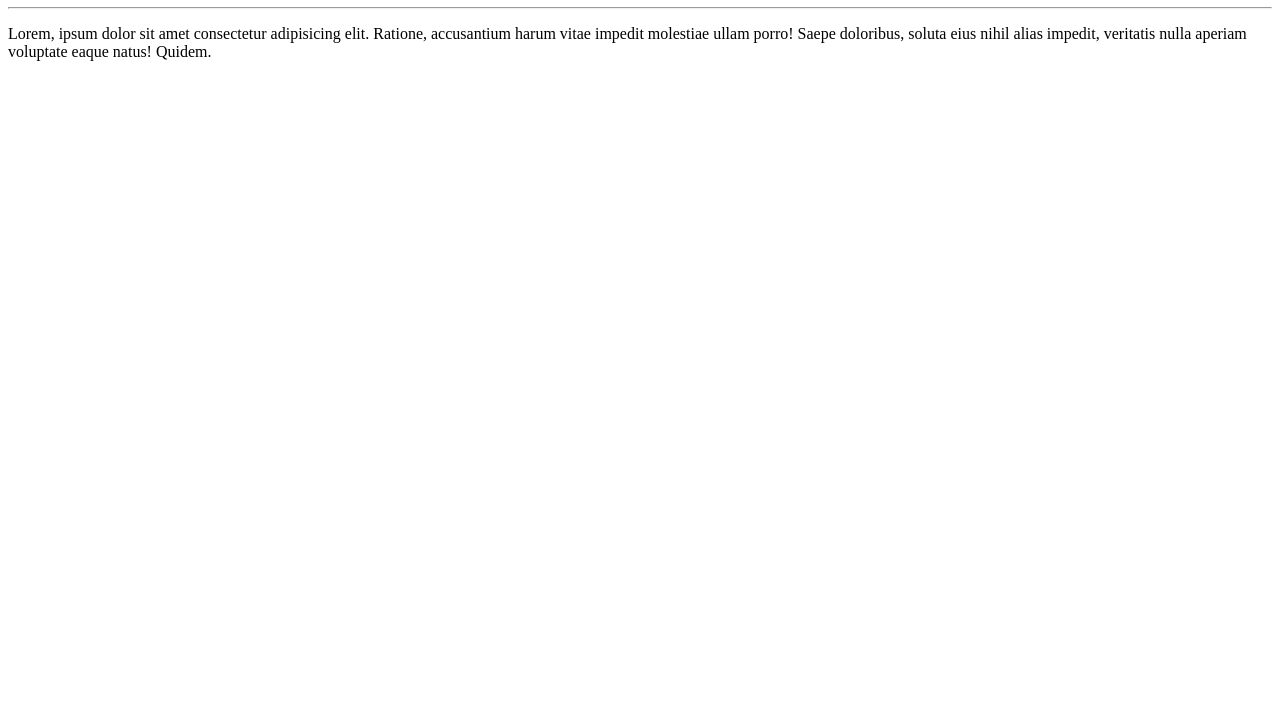
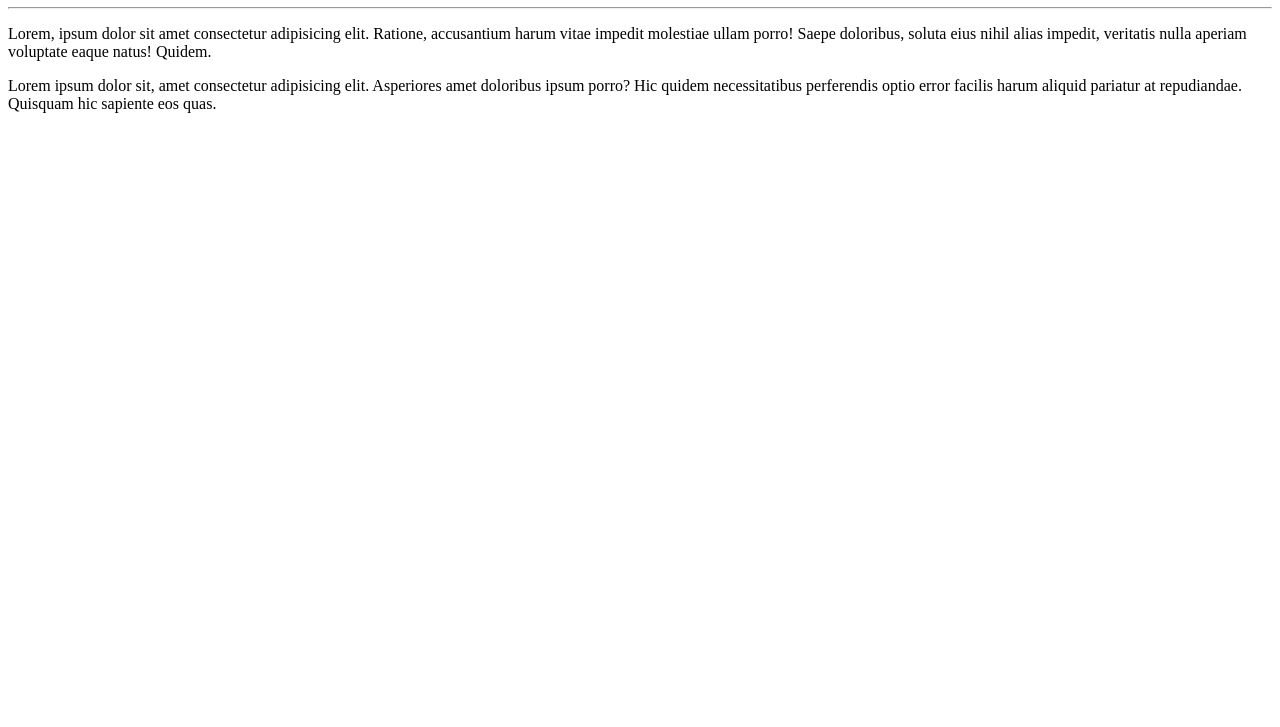
Before and after one commit to Flaviosantospro/Ola--Mundo, a plain HTML site: page site-exemplo/index.html in a window 1280 px wide. Shown: the part 73-800 px from the top of the page. Drawn offline with Linux system fonts and the light colour scheme.

Commit message:
Adicionei um paragrafo

```diff
--- a/site-exemplo/index.html
+++ b/site-exemplo/index.html
@@ -10,5 +10,6 @@
     <h1>Olá, Mundo</h1>
     <hr>
     <p>Lorem, ipsum dolor sit amet consectetur adipisicing elit. Ratione, accusantium harum vitae impedit molestiae ullam porro! Saepe doloribus, soluta eius nihil alias impedit, veritatis nulla aperiam voluptate eaque natus! Quidem.</p>
+    <p>Lorem ipsum dolor sit, amet consectetur adipisicing elit. Asperiores amet doloribus ipsum porro? Hic quidem necessitatibus perferendis optio error facilis harum aliquid pariatur at repudiandae. Quisquam hic sapiente eos quas.</p>
 </body>
 </html>
```
